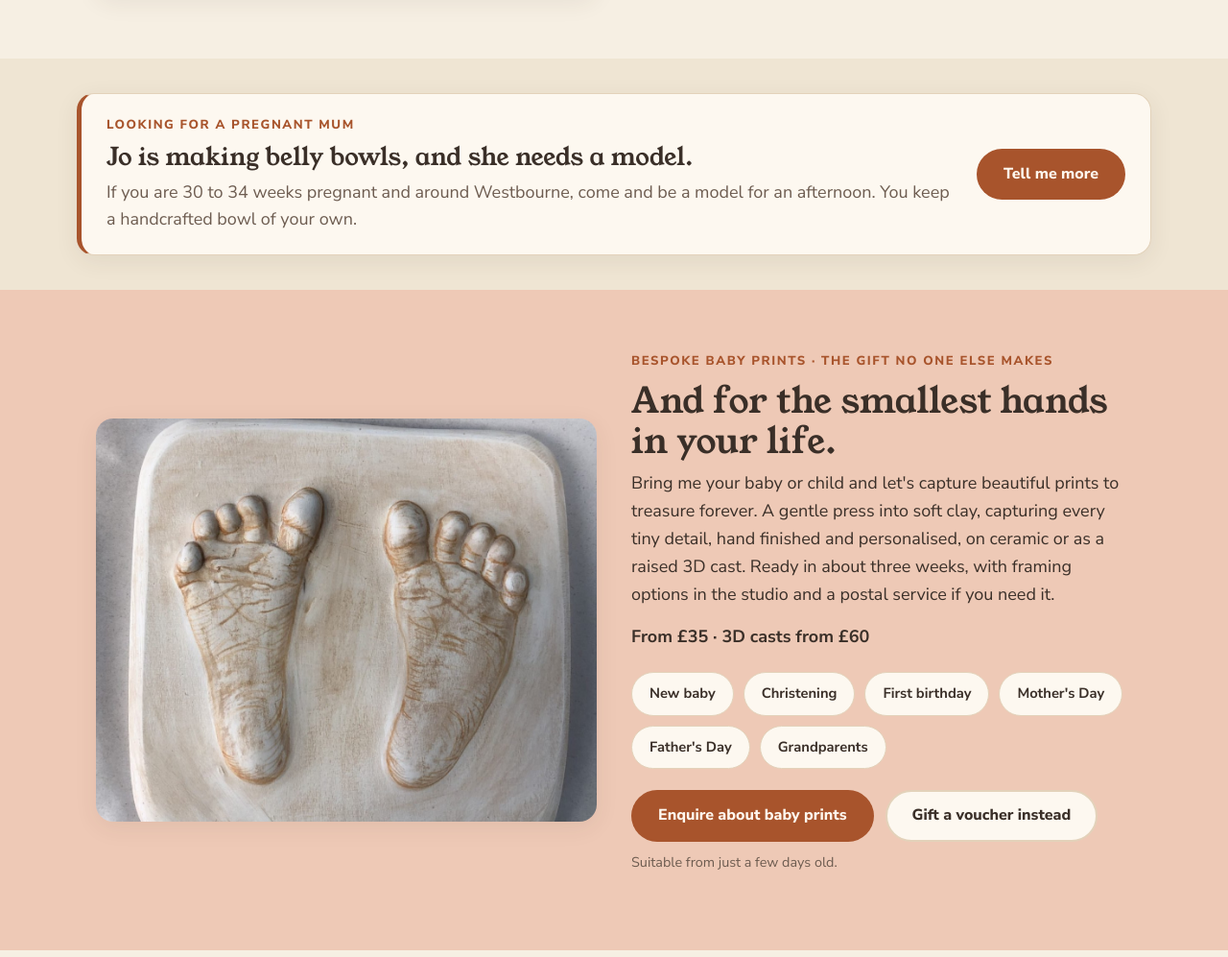
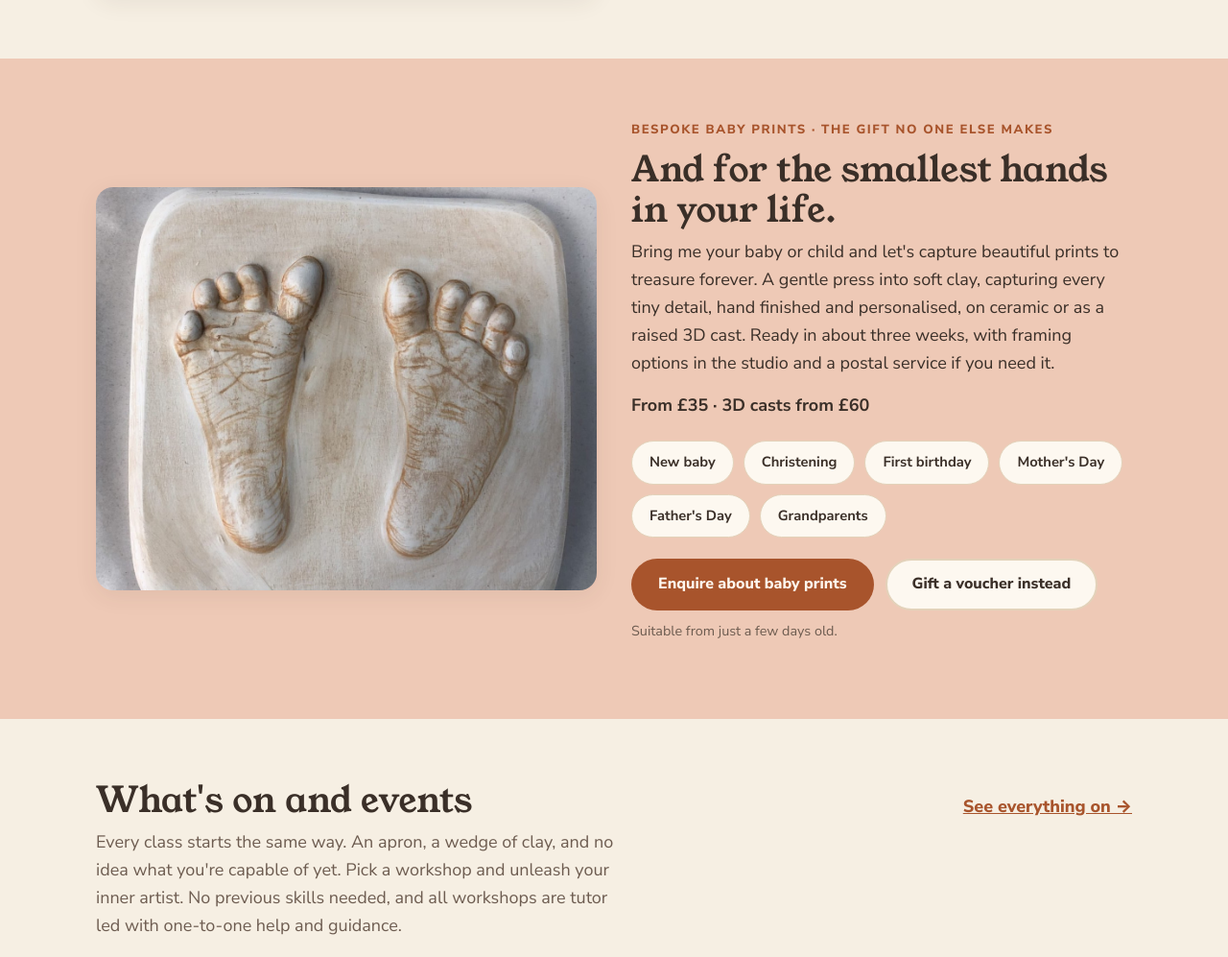
Before and after one commit to 0xW1LL/joskiln-site, a website: page index.html in a window 1280 px wide. Shown: the part 1194-2191 px from the top of the page at 96% size. Drawn offline with nearby package versions, Linux system fonts and the light colour scheme; no server answers.

Commit message:
Site helper: Removed the pregnant mum model call from the home page and t

```diff
--- a/index.html
+++ b/index.html
@@ -134,21 +134,6 @@
       </div>
     </section>
 
-    <!-- ================= MODEL CALL STRIP =================
-         Time-limited. data-until removes the whole strip after that date
-         (js/main.js). Change the date to extend it, or delete this block
-         once Jo has her model. The belly bowls copy it links to is on
-         baby-prints.html#belly-bowls and stays.                          -->
-    <section class="section section--alt" data-until="2026-11-30" style="padding:36px 0">
-      <div class="wrap callout reveal">
-        <div class="callout__body">
-          <p class="kicker" style="margin-bottom:6px">Looking for a pregnant mum</p>
-          <p class="callout__lead">Jo is making belly bowls, and she needs a model.</p>
-          <p style="margin:0;color:var(--ink-soft)">If you are 30 to 34 weeks pregnant and around Westbourne, come and be a model for an afternoon. You keep a handcrafted bowl of your own.</p>
-        </div>
-        <a class="btn btn--primary" href="baby-prints.html#belly-bowls">Tell me more</a>
-      </div>
-    </section>
 
     <!-- ================= BABY PRINTS FEATURE ================= -->
     <section class="section section--blush">
```
